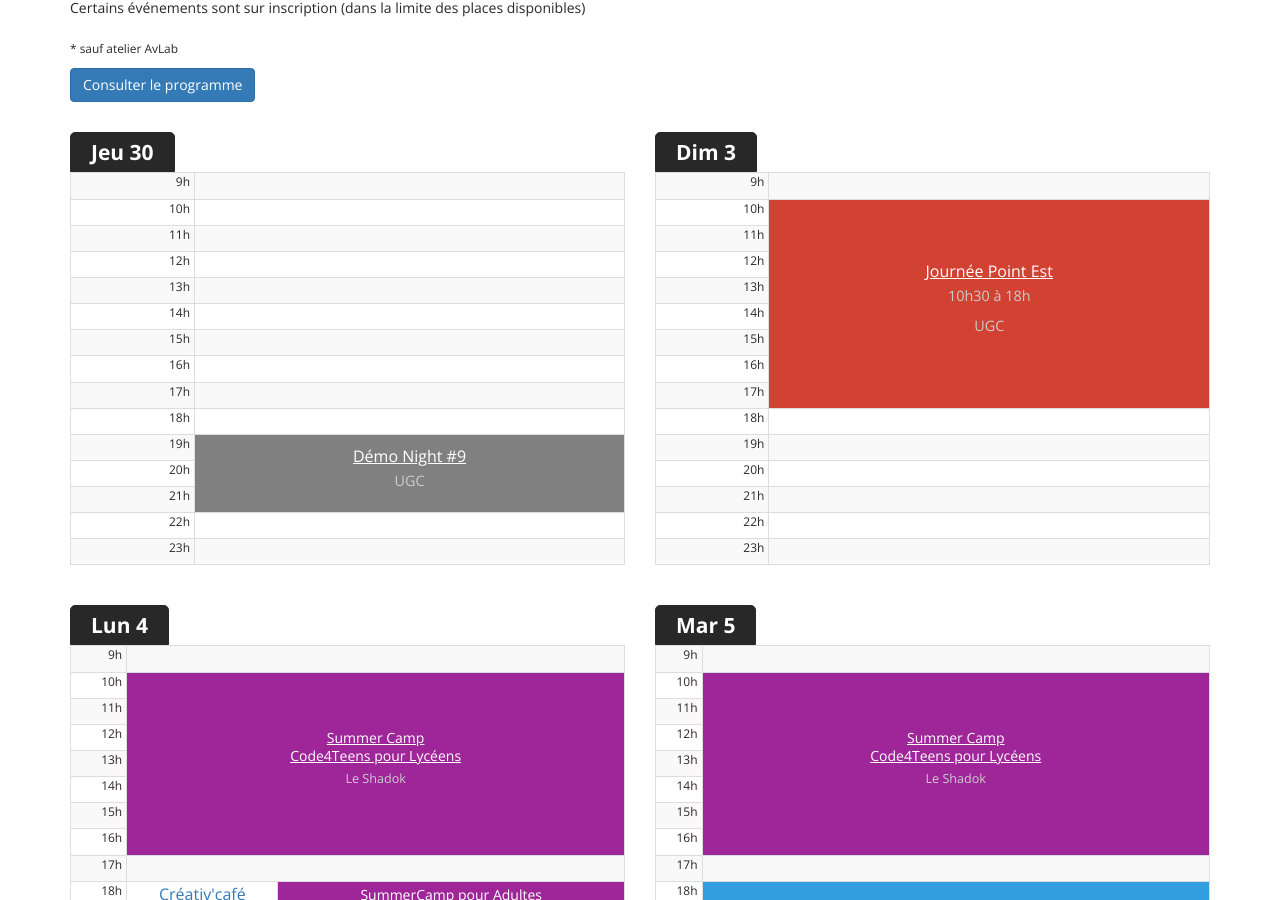
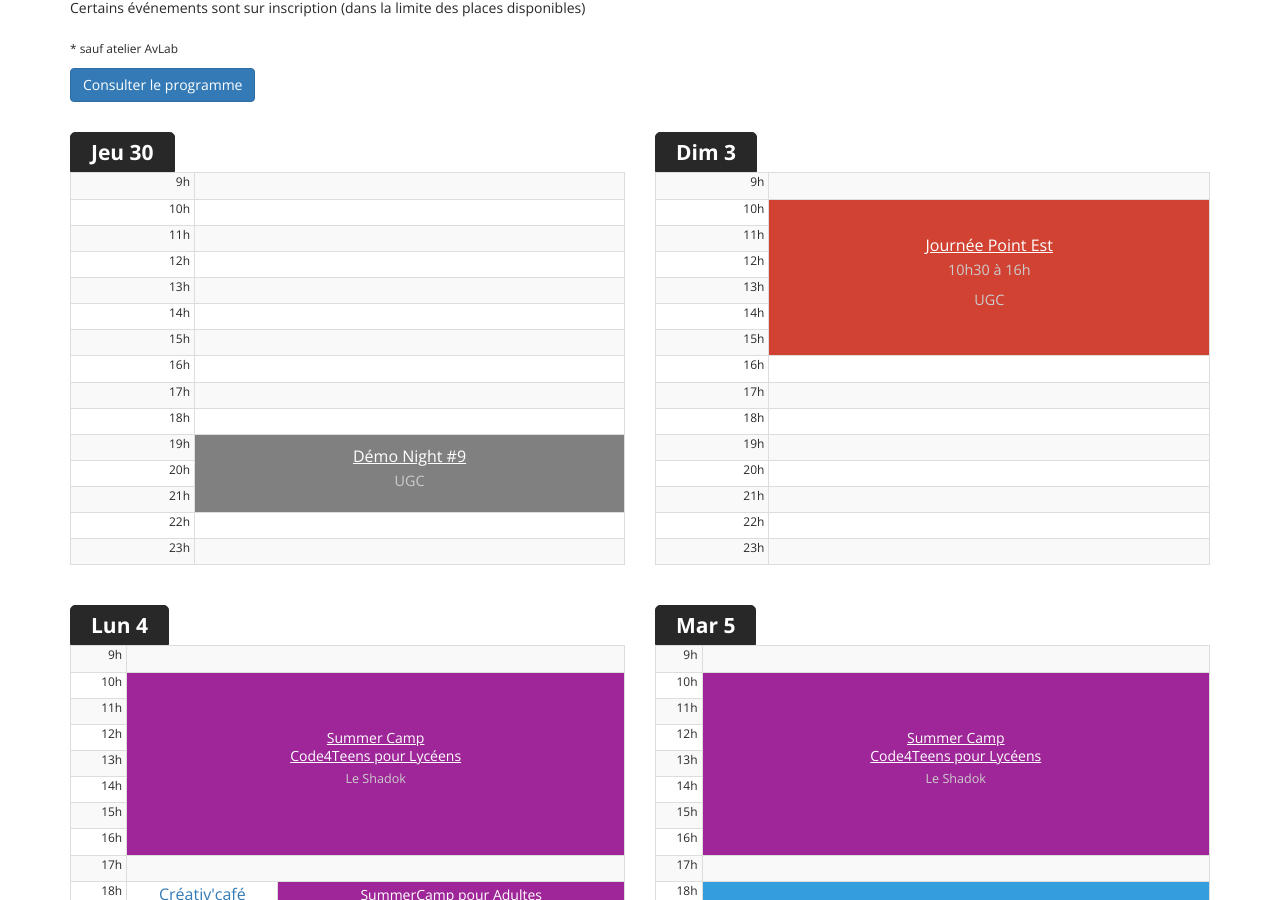
Before and after one commit to AlsaceDigitale/www.edgefest.fr-2019-temporary, a Jekyll site: the page built from index.html, in a window 1280 px wide and 900 px high, scrolled down 938 px. Built offline with Jekyll 4.4.1, drawn with Linux system fonts in a browser that asks for light colours; nearby versions of some CDN libraries; some web fonts are replaced.

Commit message:
update pointest

```diff
--- a/_includes/day2.html
+++ b/_includes/day2.html
@@ -7,11 +7,11 @@
       </tr>
       <tr>
         <td>10h</td>
-        <td rowspan="8" class="withcontent pointest">
+        <td rowspan="6" class="withcontent pointest">
           <a href="/pointest.html">
               Journée Point Est
           </a>
-          <p class="subtitle">10h30 à 18h</p>
+          <p class="subtitle">10h30 à 16h</p>
           <p class="subtitle">UGC</p>
         </td>
       </tr>
@@ -32,9 +32,11 @@
       </tr>
       <tr>
         <td>16h</td>
+        <td></td>
       </tr>
       <tr>
         <td>17h</td>
+        <td></td>
       </tr>
       <tr>
         <td>18h</td>
--- a/_includes/pointest.html
+++ b/_includes/pointest.html
@@ -7,7 +7,7 @@
     </div>
     <div class="row">
       <div class="col-md-8">
-        <p class="date">Date : Dimanche 3 juillet, de 10h30 à 18h00</p>
+        <p class="date">Date : Dimanche 3 juillet, de 10h30 à 16h00</p>
         <p class="venue">Lieu : UGC</p>
         <p class="type">Événement gratuit, entrée libre.</p>
         <p class="concept">
```
